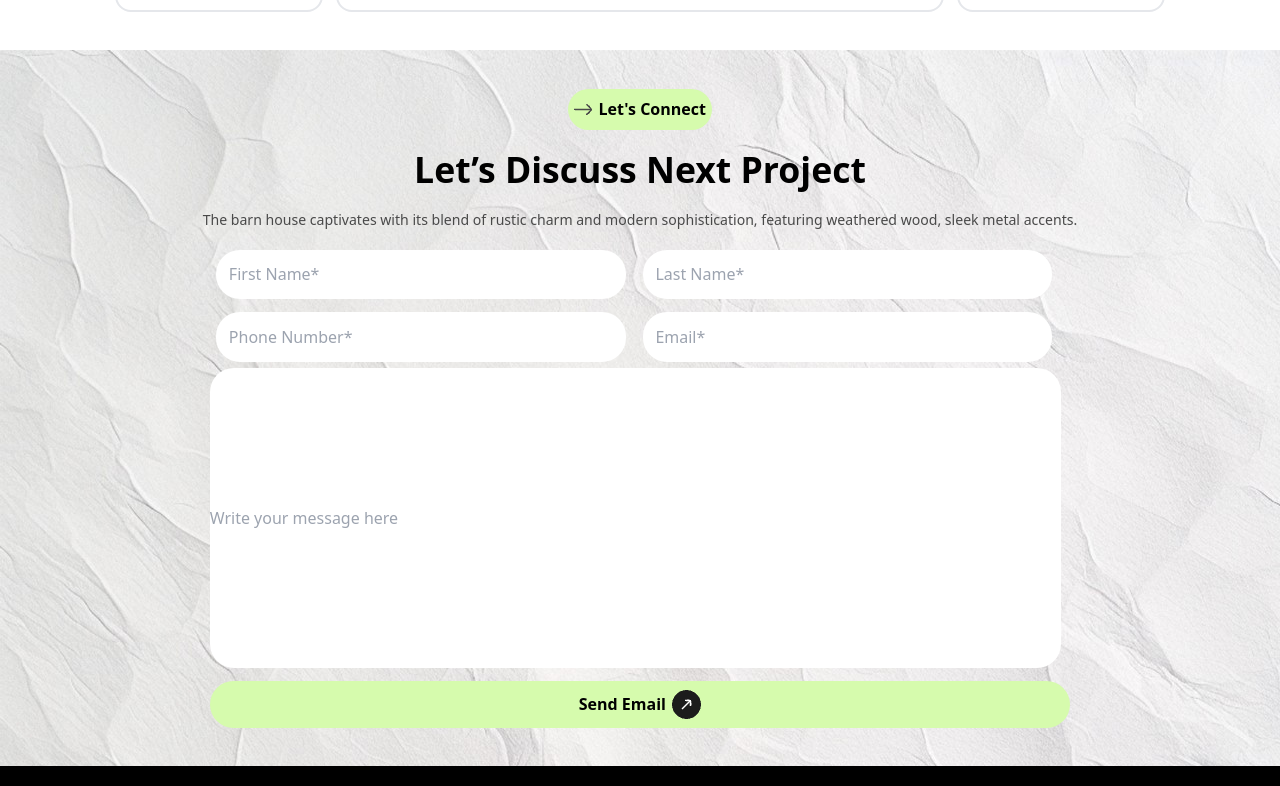
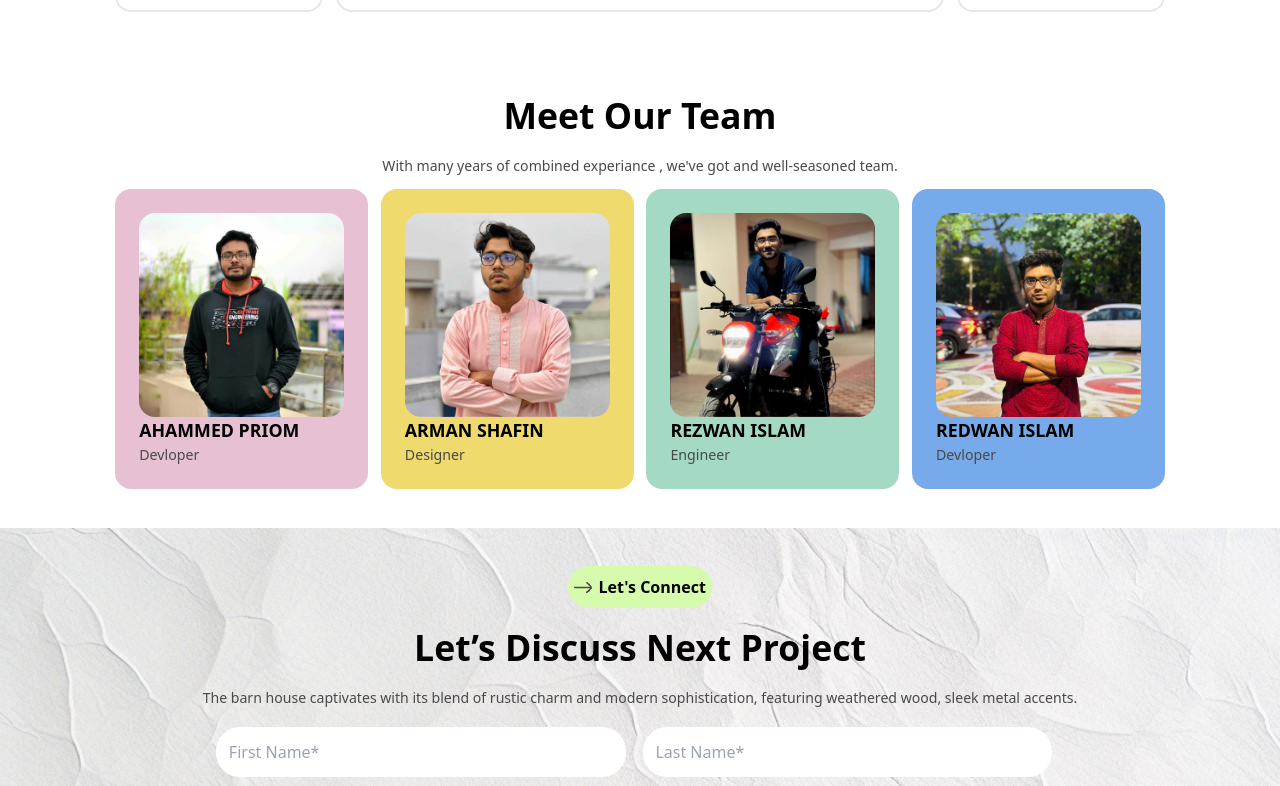
Before and after one commit to aaliahammedpriom/B10A3, a plain HTML site: page index.html in a window 1280 px wide. Shown: the part 2314-3100 px from the top of the page. Drawn offline with nearby package versions, Linux system fonts and the light colour scheme.

Commit message:
extra section done

```diff
--- a/index.html
+++ b/index.html
@@ -5,6 +5,9 @@
     <meta name="viewport" content="width=device-width, initial-scale=1.0">
     <title>Rinterio</title>
     <script src="https://cdn.tailwindcss.com"></script>
+    <link rel="preconnect" href="https://fonts.googleapis.com">
+    <link rel="preconnect" href="https://fonts.gstatic.com" crossorigin>
+    <link href="https://fonts.googleapis.com/css2?family=Manrope:wght@200..800&display=swap" rel="stylesheet">
 
 
 </head>
@@ -284,6 +287,73 @@
          </div>
 
          <!-- container 4 -->
+        <div class="bg-white">
+            <section class="flex flex-col justify-center m-auto py-[3vw] w-[82%]">
+                <div class="flex flex-col gap-[1vw]">
+                    <!-- heading -->
+                    <h1 class="max-sm:text-[6.4vw] text-center text-[2.78vw] font-bold">
+                        Meet Our Team
+                    </h1>
+                    <!-- pragraph -->
+                    <p class="max-sm:text-[3.73vw] text-center text-[1.1vw] font-medium text-[#494949]">
+                        With many years of combined experiance , we've got and well-seasoned team.
+                    </p>
+                    <!-- box -->
+                    <div class="flex max-sm:flex-col gap-[1vw]">
+                        <!-- box 1 -->
+                        <div class="bg-[#E7C1D3] rounded-2xl p-6">
+                            <div>
+                                <img class="rounded-2xl" src="assets/2063da12-02f6-4ef8-8de0-0e9972fd3d75.jpg" alt="">
+                            </div>
+                            <h3 class="max-sm:text-[5.3vw] text-[1.39vw] font-extrabold">
+                                AHAMMED PRIOM
+                            </h3>
+                            <p class="max-sm:text-[4.2vw] text-[1.11vw] font-medium text-[#494949]">
+                                Devloper
+                            </p>
+                        </div>
+                        <!-- box 2 -->
+                        <div class="bg-[#EFDA6E] rounded-2xl p-6">
+                            <div>
+                                <img class="rounded-2xl" src="assets/942f2f96-2b5e-422d-a8b7-e99dc12bebdf.jpg" alt="">
+                            </div>
+                            <h3 class="max-sm:text-[5.3vw] text-[1.39vw] font-extrabold">
+                                ARMAN SHAFIN
+                            </h3>
+                            <p class="max-sm:text-[4.2vw] text-[1.11vw] font-medium text-[#494949]">
+                                Designer
+                            </p>
+                        </div>
+                        <!-- box 3 -->
+                        <div class="bg-[#A4DAC3] rounded-2xl p-6">
+                            <div>
+                                <img class="rounded-2xl" src="assets/455941690_4023727321246990_4345028547312645211_n.jpg" alt="">
+                            </div>
+                            <h3 class="max-sm:text-[5.3vw] text-[1.39vw] font-extrabold">
+                                REZWAN ISLAM
+                            </h3>
+                            <p class="max-sm:text-[4.2vw] text-[1.11vw] font-medium text-[#494949]">
+                                Engineer
+                            </p>
+                        </div>
+                        <!-- box 4 -->
+                        <div class="bg-[#77AAEA] rounded-2xl p-6">
+                            <div>
+                                <img class="rounded-2xl" src="assets/d07505b6-9986-42c1-9066-cf82b3bddf1f.jpg" alt="">
+                            </div>
+                            <h3 class="max-sm:text-[5.3vw] text-[1.39vw] font-extrabold">
+                                REDWAN ISLAM
+                            </h3>
+                            <p class="max-sm:text-[4.2vw] text-[1.11vw] font-medium text-[#494949]">
+                                Devloper
+                            </p>
+                        </div>
+                    </div>
+                </div>
+            </section>
+        </div>
+
+         <!-- container 5 -->
           <div class="bg-[url(assets/bg.jpg)] bg-transparent">
             <section class="flex flex-col gap-[1vw] m-auto w-[82%] py-[3vw]">
                 <!-- button -->
```
Also changed, not shown: assets/2063da12-02f6-4ef8-8de0-0e9972fd3d75.jpg (added), assets/455941690_4023727321246990_4345028547312645211_n.jpg (added), assets/942f2f96-2b5e-422d-a8b7-e99dc12bebdf.jpg (added), assets/d07505b6-9986-42c1-9066-cf82b3bddf1f.jpg (added).
